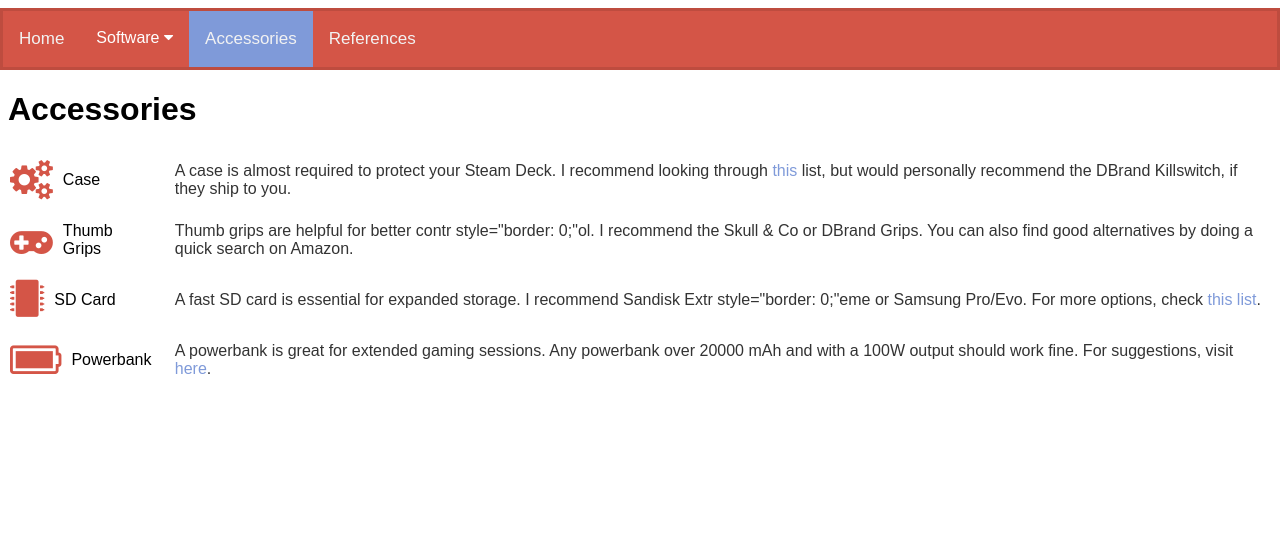
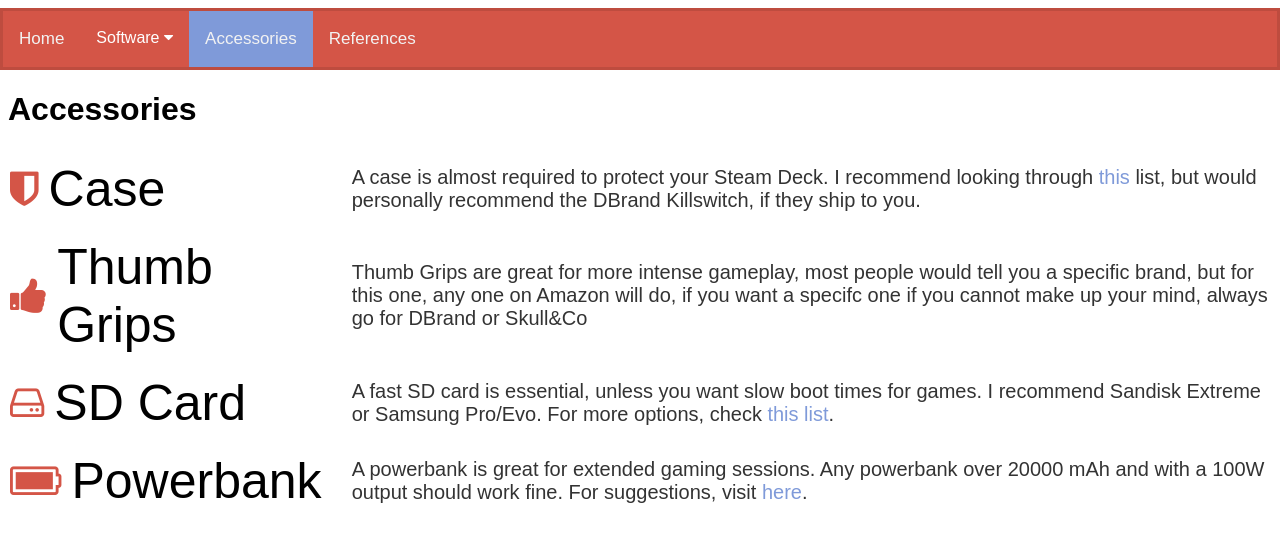
Before and after one commit to GamerShamer905/Steam-Deck-Guide, a plain HTML site: page accessories.html in a window 1280 px wide. Drawn offline with Linux system fonts and the light colour scheme; a web font is replaced by a local one.

Commit message:
everything

```diff
--- a/accessories.html
+++ b/accessories.html
@@ -30,12 +30,12 @@
       <tr style="border: 0;">
         <td style="border: 0;" style="padding: 10px; vertical-align: top;">
           <div class="icon-title" style="display: flex; align-items: center; gap: 10px;">
-            <i class="fa fa-cogs" style="font-size: 40px; color: #d45547;"></i>
+            <i class="fa fa-shield" style="font-size: 40px; color: #d45547;"></i>
             <div class="title">Case</div>
           </div>
         </td style="border: 0;">
         <td style="border: 0;" style="padding: 10px; vertical-align: top;">
-          <div class="description" style="font-size: 16px; color: #333;">
+          <div class="description" style="font-size: 20px; color: #333;">
             A case is almost required to protect your Steam Deck. I recommend looking through <a href="https://gamerant.com/best-steam-deck-cases/" style="color: #7f9ad9; text-decoration: none;">this</a> list, but would personally recommend the DBrand Killswitch, if they ship to you</a>.
           </div>
         </td style="border: 0;">
@@ -43,26 +43,26 @@
       <tr style="border: 0;">
         <td style="border: 0;" style="padding: 10px; vertical-align: top;">
           <div class="icon-title" style="display: flex; align-items: center; gap: 10px;">
-            <i class="fa fa-gamepad" style="font-size: 40px; color: #d45547;"></i>
+            <i class="fa fa-thumbs-up" style="font-size: 40px; color: #d45547;"></i>
             <div class="title">Thumb Grips</div>
           </div>
         </td style="border: 0;">
         <td style="border: 0;" style="padding: 10px; vertical-align: top;">
-          <div class="description" style="font-size: 16px; color: #333;">
-            Thumb grips are helpful for better contr style="border: 0;"ol. I recommend the Skull & Co or DBrand Grips. You can also find good alternatives by doing a quick search on Amazon.
+          <div class="description" style="font-size: 20px; color: #333;">
+            Thumb Grips are great for more intense gameplay, most people would tell you a specific brand, but for this one, any one on Amazon will do, if you want a specifc one if you cannot make up your mind, always go for DBrand or Skull&Co
           </div>
         </td style="border: 0;">
       </tr style="border: 0;">
       <tr style="border: 0;">
         <td style="border: 0;" style="padding: 10px; vertical-align: top;">
           <div class="icon-title" style="display: flex; align-items: center; gap: 10px;">
-            <i class="fa fa-microchip" style="font-size: 40px; color: #d45547;"></i>
+            <i class="fa fa-hdd-o" style="font-size: 40px; color: #d45547;"></i>
             <div class="title">SD Card</div>
           </div>
         </td style="border: 0;">
         <td style="border: 0;" style="padding: 10px; vertical-align: top;">
-          <div class="description" style="font-size: 16px; color: #333;">
-            A fast SD card is essential for expanded storage. I recommend Sandisk Extr style="border: 0;"eme or Samsung Pro/Evo. For more options, check <a href="https://www.pcgamesn.com/best-microsd-card-for-steam-deck" style="color: #7f9ad9; text-decoration: none;">this list</a>.
+          <div class="description" style=" font-size: 20px; color: #333;">
+            A fast SD card is essential, unless you want slow boot times for games. I recommend Sandisk Extreme or Samsung Pro/Evo. For more options, check <a href="https://www.pcgamesn.com/best-microsd-card-for-steam-deck" style="color: #7f9ad9; text-decoration: none;">this list</a>.
           </div>
         </td style="border: 0;">
       </tr style="border: 0;">
@@ -74,8 +74,8 @@
           </div>
         </td style="border: 0;">
         <td style="border: 0;" style="padding: 10px; vertical-align: top;">
-          <div class="description" style="font-size: 16px; color: #333;">
-            A powerbank is great for extended gaming sessions. Any powerbank over 20000 mAh and with a 100W output should work fine. For suggestions, visit <a href="https://www.windowscentr style="border: 0;"al.com/gaming/best-steam-deck-power-bank-year" style="color: #7f9ad9; text-decoration: none;">here</a>.
+          <div class="description" style="font-size: 20px; color: #333;">
+            A powerbank is great for extended gaming sessions. Any powerbank over 20000 mAh and with a 100W output should work fine. For suggestions, visit <a href="https://www.windowscentral.com/gaming/best-steam-deck-power-bank-year">here</a>.
           </div>
         </td style="border: 0;">
       </tr style="border: 0;">
--- a/style.css
+++ b/style.css
@@ -256,6 +256,7 @@
   padding: 10px;
   text-align: left;
   vertical-align: middle; /* Aligns content vertically */
+  font-size: 50px;
 }
 
 /* Styling for icon and title inline */
@@ -283,3 +284,7 @@
 .accessories-table td a:hover {
   color: #d45547;
 }
+
+.description {
+  font-size: 30px;
+}
```
Also changed, not shown: emudeck.html (+2 -2 lines).
